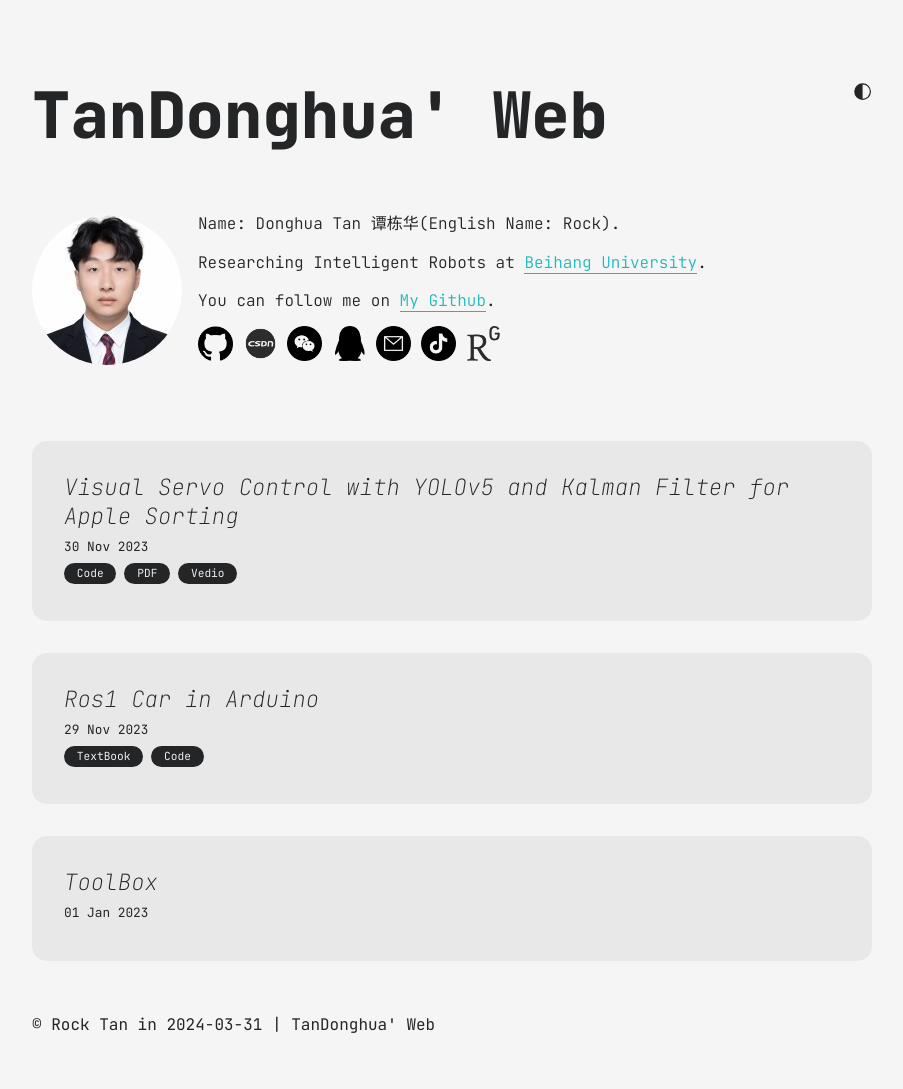
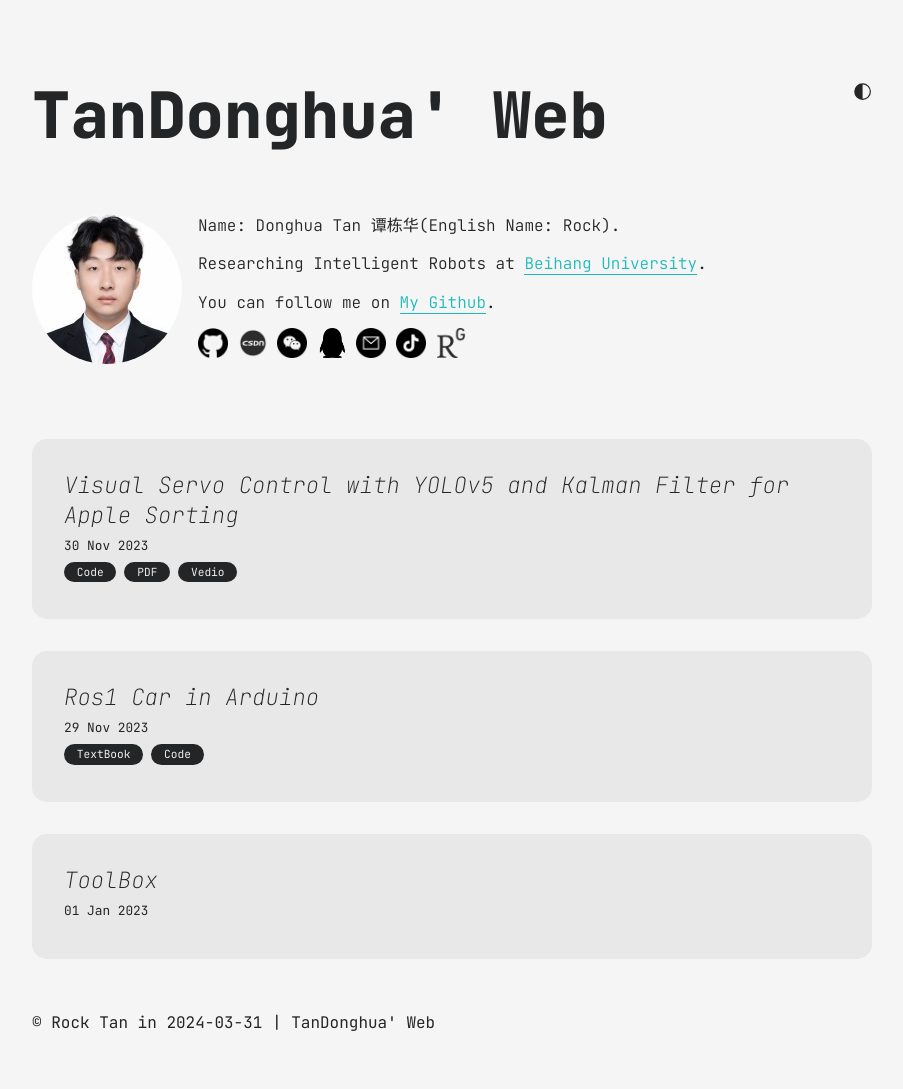
Before and after one commit to Rock230303/Rock230303.github.io, a Jekyll site: the page built from index.md, in a window 1280 px wide. Shown: the whole page, without its empty margins (188-1091 px from the left). Built offline with Jekyll 4.4.1, drawn with Linux system fonts in a browser that asks for light colours.

Commit message:
Update blog.css

```diff
--- a/assets/css/blog.css
+++ b/assets/css/blog.css
@@ -85,8 +85,8 @@ main {
 }
 #social-wrapper img {
   filter: invert() !important;
-  width: 35px;
-  height: 35px;
+  width: 30px;
+  height: 30px;
   margin: 0 0 0.3rem 0;
   transition: all 0.2s ease-in-out;
 }
```
